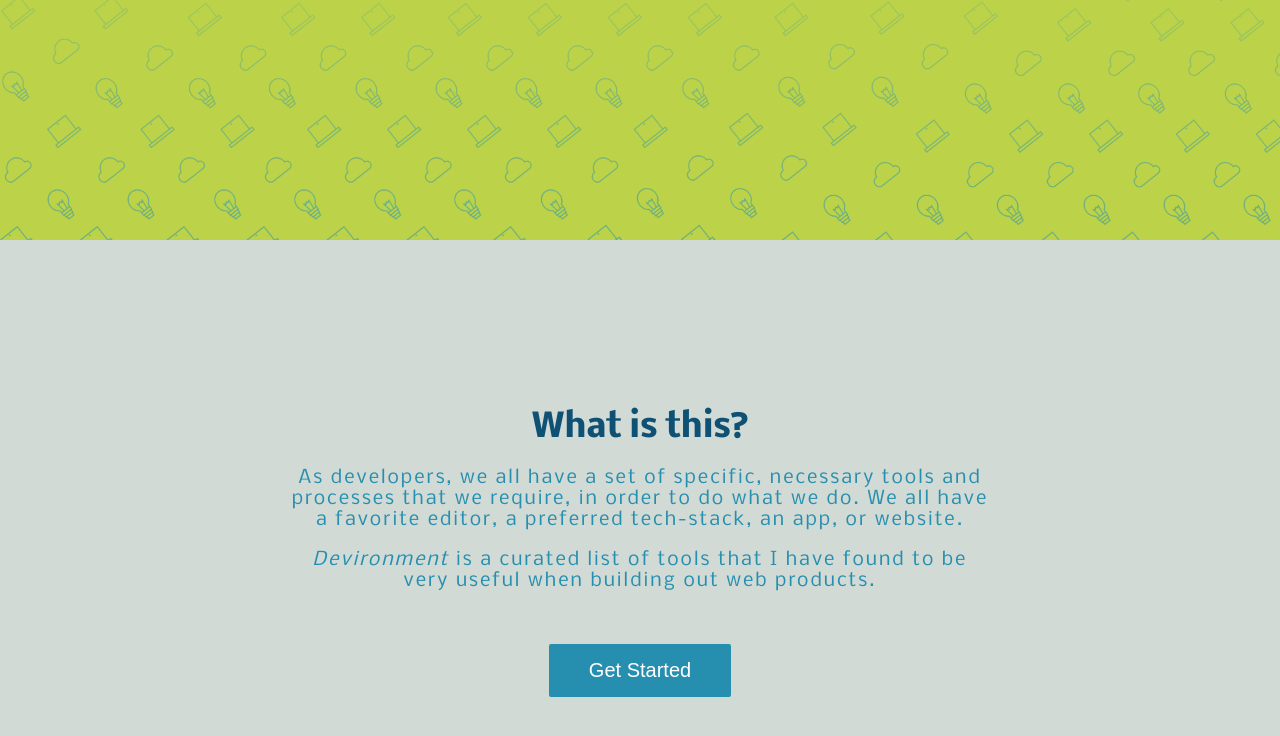
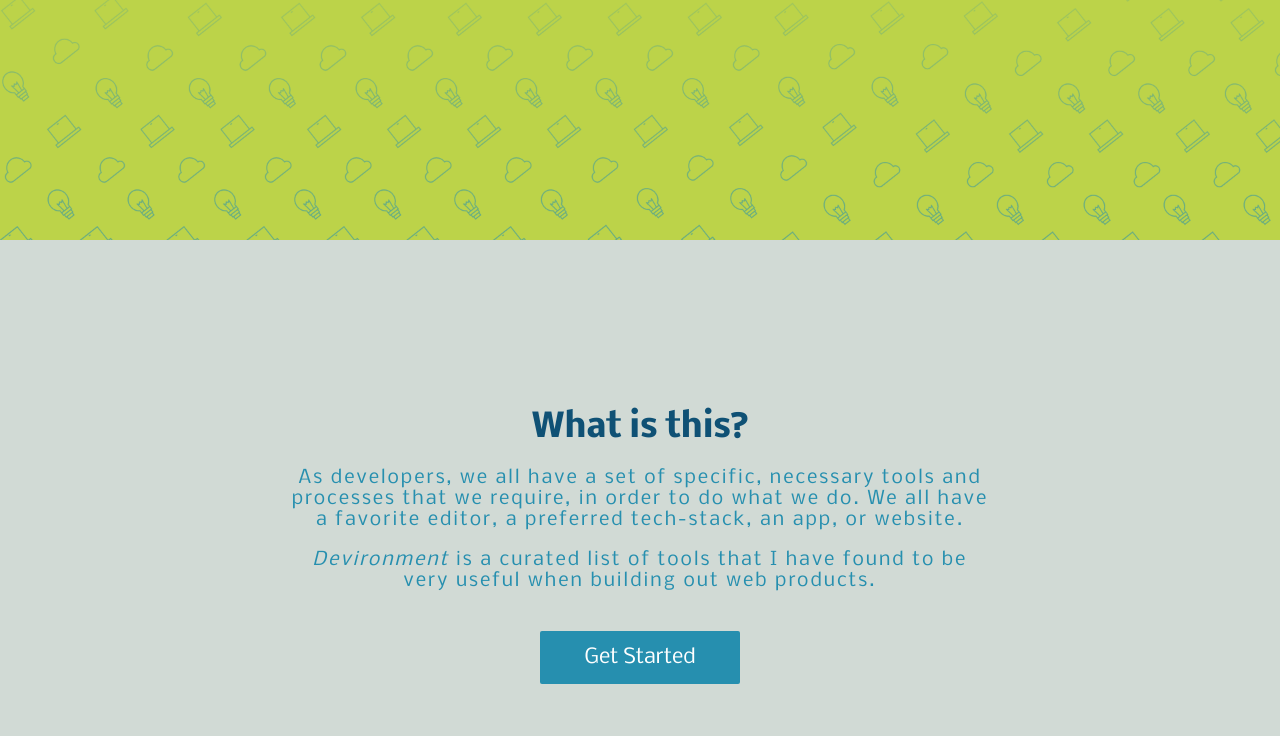
Before and after one commit to techtolentino/devironment, a website: page index.html in a window 1280 px wide. Shown: the part 560-1296 px from the top of the page. Drawn offline with Linux system fonts and the light colour scheme.

Commit message:
working on List view and Controller

```diff
--- a/index.html
+++ b/index.html
@@ -13,6 +13,8 @@
     <script src="js/lib/angular/angular-animate.min.js"></script>
     <!-- Angular Modules -->
     <script src="js/app.js"></script>
+    <!-- Angular Controllers -->
+    <script src="js/lib/controllers/listController.js"></script>
   </head>
   <body>
 		<main ng-view></main>
--- /dev/null
+++ b/js/lib/controllers/listController.js
@@ -0,0 +1,4 @@
+myApp.controller('ListController',
+  function($scope) {
+
+}); //ListController
--- a/sass/styles.scss
+++ b/sass/styles.scss
@@ -68,13 +68,18 @@
 					letter-spacing: 2px;
 				}
 				.start {
-				  background-color: $midColor;
+				  background-color: #268FAF;
 				  border: none;
-				  padding: 15px 40px;
+				  padding: 15px 0 15px 0;
 				  color: #FFF;
 				  font-size: 1.25em;
 				  border-radius: 2px;
-				  margin-top: 35px;
+				  /* margin-top: 35px; */
+				  display: block;
+				  margin: 0 auto;
+				  max-width: 200px;
+				  text-decoration: none;
+				  margin-top: 40px;
 				}
 			  .start:hover{
 			  	cursor: pointer;
--- a/views/home.html
+++ b/views/home.html
@@ -10,6 +10,6 @@
 		<h1>What is this?</h1>
 		<p>As developers, we all have a set of specific, necessary tools and processes that we require, in order to do what we do. We all have a favorite editor, a preferred tech-stack, an app, or website.</p>
 		<p><em>Devironment</em> is a curated list of tools that I have found to be very useful when building out web products.</p>
-		<button class="start">Get Started</button>
+		<a class="start" ng-href="#/list">Get Started</a>
 	</div>
 </div>
```
Also changed, not shown: css/styles.css.
